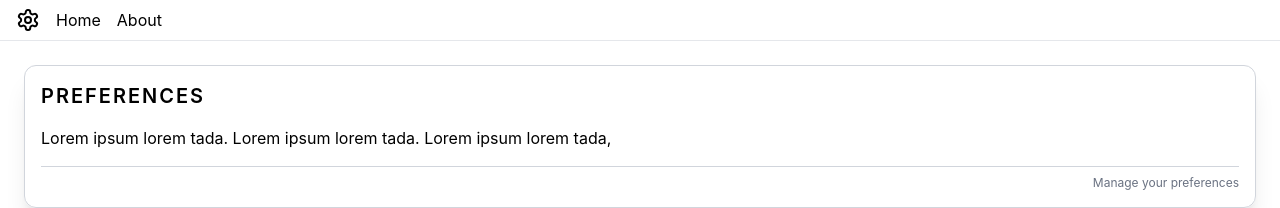
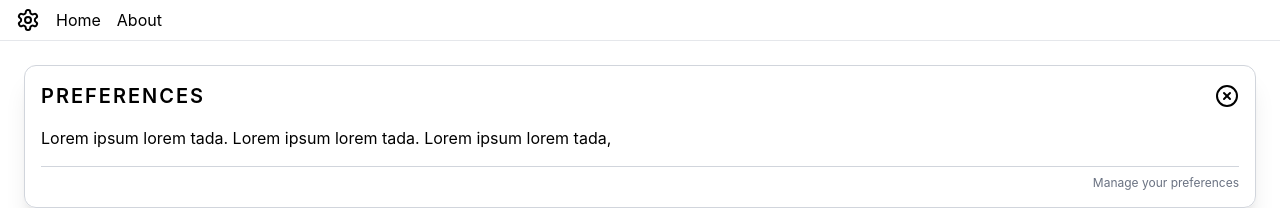
Before and after one commit to srutz/vueimagetools, a Vue app: page / in a window 1280 px wide. Shown: the top 208 px of the page. Built offline with nearby package versions, Linux system fonts and the light colour scheme.

Commit message:
lifting state up

```diff
--- a/src/components/CardPanel.vue
+++ b/src/components/CardPanel.vue
@@ -1,14 +1,23 @@
 <script setup lang="ts">
+import { XCircle } from '@lucide/vue';
+
 interface PropsType {  // definiere unsere eigenschaften
     heading: string
     footer?: string
     collapsed?: boolean
 }
 const { heading, footer = "Default footer text" } = defineProps<PropsType>()
+defineEmits([ "toggle"])
+
 </script>
 <template>
     <div class="flex flex-col gap-4 border border-gray-300 shadow-xl p-4 m-2 rounded-xl">
-        <div class="font-semibold text-xl uppercase tracking-widest">{{ heading }}</div>
+        <div class="flex justify-between items-center">
+            <div class="font-semibold text-xl uppercase tracking-widest">{{ heading }}</div>
+            <button @click="$emit('toggle')">
+                <XCircle/>
+            </button>
+        </div>
         <template v-if="!collapsed">
             <slot ></slot>
             <div class="text-right pt-2 text-xs text-gray-500 border-gray-300 border-t">
--- a/src/components/views/HomeView.vue
+++ b/src/components/views/HomeView.vue
@@ -6,7 +6,9 @@ const collapsed = ref(false)
 
 <template>
   <main>
-    <CardPanel heading="Preferences" :collapsed="collapsed" footer="Manage your preferences">
+    <CardPanel heading="Preferences" :collapsed="collapsed"
+        footer="Manage your preferences"
+        @toggle="collapsed = !collapsed" >
       Lorem ipsum lorem tada.
       Lorem ipsum lorem tada.
       Lorem ipsum lorem tada,
```
